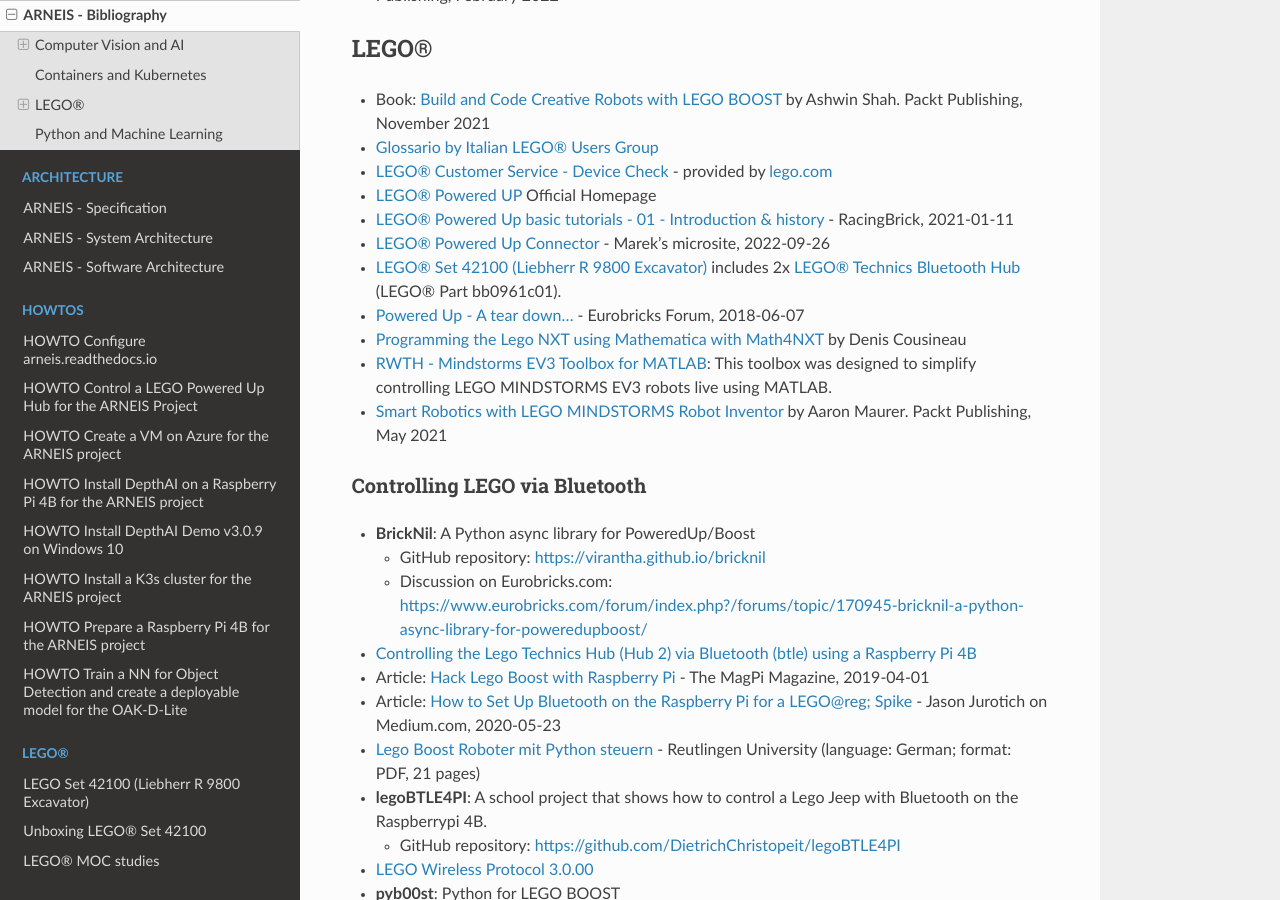
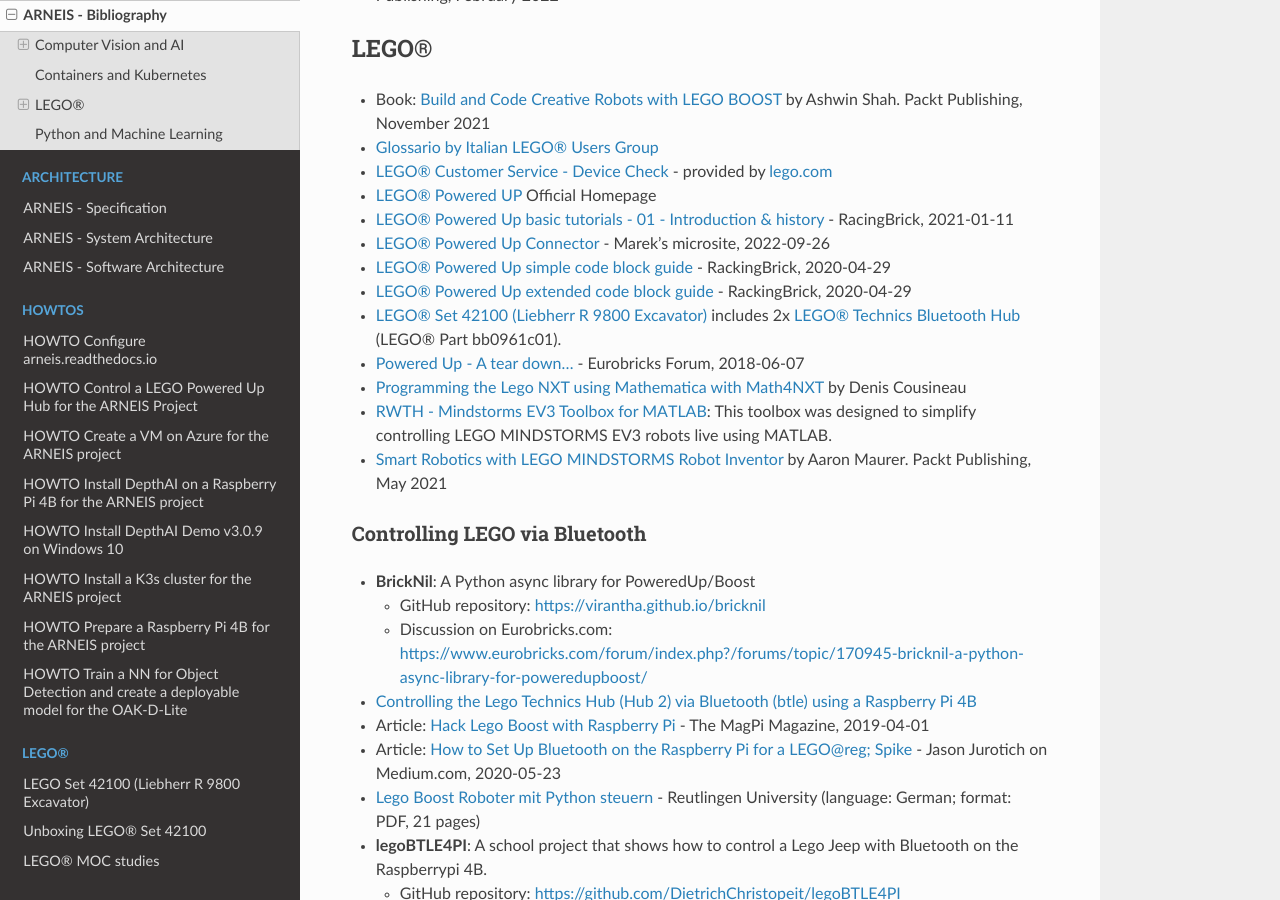
Before and after one commit to B-AROL-O/ARNEIS, a Sphinx documentation site: the page built from docs/bibliography.md, in a window 1280 px wide and 900 px high, scrolled down 726 px. Built offline with Sphinx 7.4.7 and the Read the Docs theme 2.0.0, drawn with Linux system fonts in a browser that asks for light colours.

Commit message:
bibliography: Add more links about Powered up
Signed-off-by: Gianpaolo Macario <gmacario@gmail.com>

```diff
--- a/docs/bibliography.md
+++ b/docs/bibliography.md
@@ -28,6 +28,8 @@
 * [LEGO&reg; Powered UP](https://www.lego.com/en-it/themes/powered-up/about) Official Homepage
 * [LEGO&reg; Powered Up basic tutorials - 01 - Introduction & history](https://www.youtube.com/watch?v=MIpcyS4xzsw) - RacingBrick, 2021-01-11
 * [LEGO&reg; Powered Up Connector](https://www.biasedlogic.com/index.php/lego-powered-up-connector/) - Marek's microsite, 2022-09-26
+* [LEGO&reg; Powered Up simple code block guide](https://racingbrick.com/powered-up-code-block-guide/) - RackingBrick, 2020-04-29
+* [LEGO&reg; Powered Up extended code block guide](https://racingbrick.com/powered-up-code-block-guide-full/) - RackingBrick, 2020-04-29
 * [LEGO&reg; Set 42100 (Liebherr R 9800 Excavator)](https://arneis.readthedocs.io/en/latest/lego-set-42100) includes 2x [LEGO&reg; Technics Bluetooth Hub](https://www.bricklink.com/v2/catalog/catalogitem.page?P=bb0961c01#T=C) (LEGO&reg; Part bb0961c01).
 * [Powered Up - A tear down...](https://www.eurobricks.com/forum/index.php?/forums/topic/162288-powered-up-a-tear-down/) - Eurobricks Forum, 2018-06-07
 * [Programming the Lego NXT using Mathematica with Math4NXT](http://web5.uottawa.ca/www5/dcousineau/home/Others/Math4NXT/index.html) by Denis Cousineau
```
